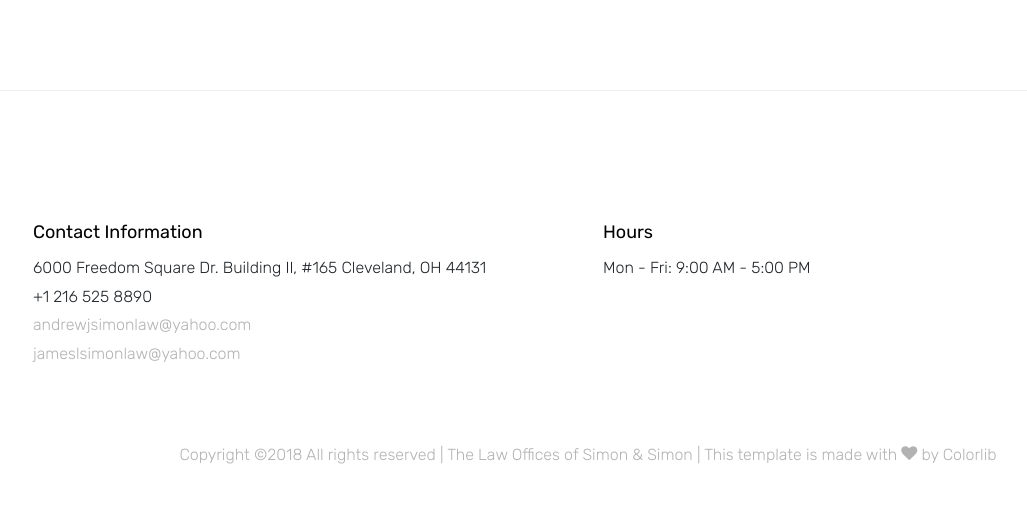
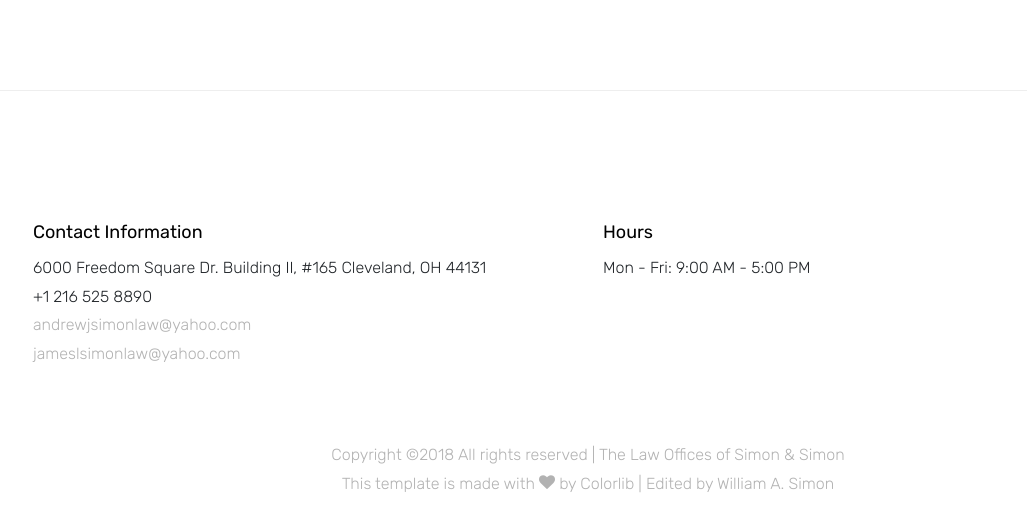
Before and after one commit to simonwa7/Simon-SimonLaw, a website: page index.html in a window 1280 px wide. Shown: the part 4811-5342 px from the top of the page, without its empty margins (52-1079 px from the left). Drawn offline with Linux system fonts and the light colour scheme; files whose address does not match are found by name.

Commit message:
Update index.html

```diff
--- a/index.html
+++ b/index.html
@@ -354,7 +354,8 @@
         <div class="col-md-12 text-center">
 
           <p><!-- Link back to Colorlib can't be removed. Template is licensed under CC BY 3.0. -->
-Copyright &copy;<script>document.write(new Date().getFullYear());</script> All rights reserved | The Law Offices of Simon & Simon | This template is made with <i class="icon-heart" aria-hidden="true"></i> by <a href="https://colorlib.com" target="_blank">Colorlib</a>
+Copyright &copy;<script>document.write(new Date().getFullYear());</script> All rights reserved | The Law Offices of Simon & Simon <br>
+          This template is made with <i class="icon-heart" aria-hidden="true"></i> by <a href="https://colorlib.com" target="_blank">Colorlib</a> | Edited by <a href="http://william-simon.com" target="_blank">William A. Simon</a>
 <!-- Link back to Colorlib can't be removed. Template is licensed under CC BY 3.0. --></p>
         </div>
       </div>
```
